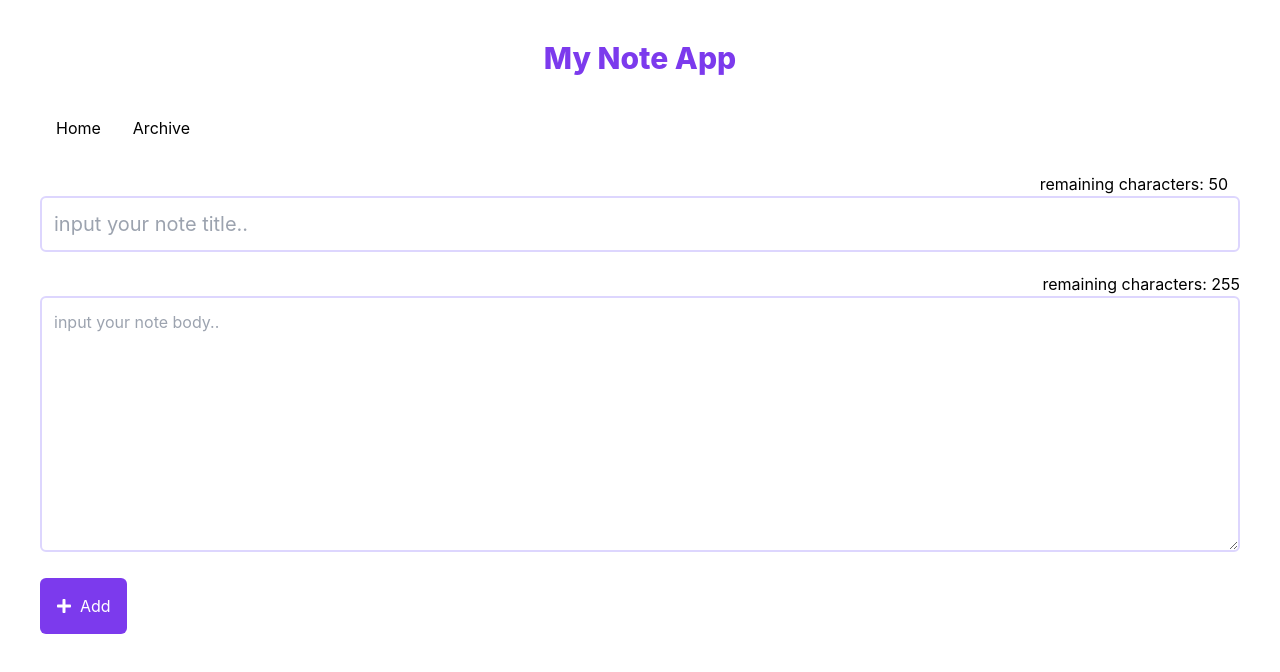
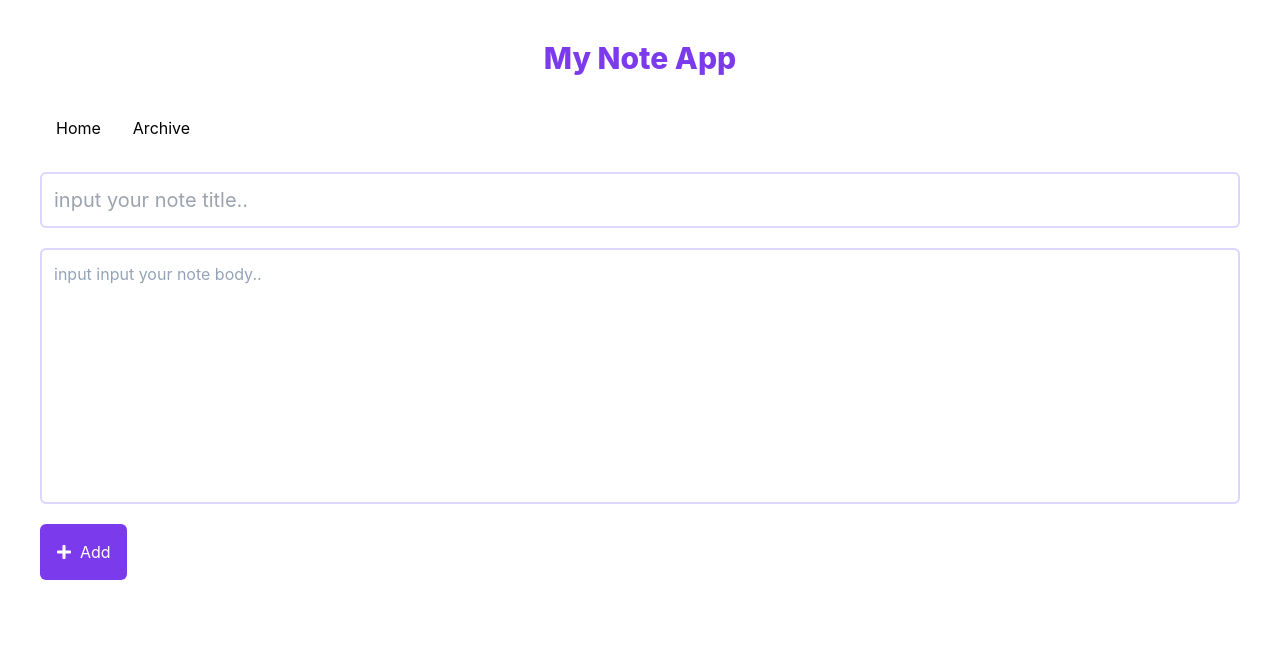
Before and after one commit to alfyandoo/mynote-fundamental-app, a React (Create React App) app: page /new in a window 1280 px wide. Shown: the top 672 px of the page. Built offline with nearby package versions, Linux system fonts and the light colour scheme.

Commit message:
fixing contentEditable

```diff
--- a/package.json
+++ b/package.json
@@ -7,6 +7,7 @@
     "@testing-library/react": "^13.4.0",
     "@testing-library/user-event": "^13.5.0",
     "auto-bind": "^5.0.1",
+    "html-react-parser": "^3.0.4",
     "prop-types": "^15.8.1",
     "react": "^18.2.0",
     "react-dom": "^18.2.0",
--- a/src/components/CardNote.jsx
+++ b/src/components/CardNote.jsx
@@ -3,6 +3,7 @@ import { showFormattedDate } from "../utils/index";
 import { DeleteNote } from "./DeleteNote";
 import { useNavigate } from "react-router-dom";
 import { FaFolderOpen, FaFolder } from "react-icons/fa";
+import parser from "html-react-parser";
 import PropType from "prop-types";
 
 export const CardNote = ({
@@ -38,7 +39,7 @@ export const CardNote = ({
           <p className="flex my-2 self-end text-yellow-700">
             {showFormattedDate(createdAt)}
           </p>
-          <p className="text-justify">{body}</p>
+          <p className="text-justify">{parser(body)}</p>
           <button
             className={`border-none text-white text-base rounded-md mt-5 px-5 py-2 ${
               statusName === "note"
--- a/src/components/DetailNote.jsx
+++ b/src/components/DetailNote.jsx
@@ -1,5 +1,6 @@
 import React from "react";
 import { showFormattedDate } from "../utils/index";
+import parser from "html-react-parser";
 import PropType from "prop-types";
 
 export const DetailNote = ({ note }) => {
@@ -11,7 +12,7 @@ export const DetailNote = ({ note }) => {
         <h2 className="my-5 text-center font-bold text-3xl">{title}</h2>
         <p className="text-yellow-700">{showFormattedDate(createdAt)}</p>
       </div>
-      <p>{body}</p>
+      <p>{parser(body)}</p>
     </div>
   );
 };
--- a/src/components/NotFound.jsx
+++ b/src/components/NoteNotFound.jsx
@@ -1,7 +1,7 @@
 import React from "react";
 import PropType from "prop-types";
 
-export const NotFound = ({ className }) => {
+export const NoteNotFound = ({ className }) => {
   return (
     <div className={className}>
       <div className="flex flex-col items-center">
@@ -12,6 +12,6 @@ export const NotFound = ({ className }) => {
   );
 };
 
-NotFound.PropType = {
+NoteNotFound.PropType = {
   className: PropType.string,
 };
--- a/src/pages/Append.jsx
+++ b/src/pages/Append.jsx
@@ -7,8 +7,6 @@ import { FaPlus } from "react-icons/fa";
 export const Append = () => {
   const [title, setTitle] = useState("");
   const [body, setBody] = useState("");
-  const [maxLengthTitle, setMaxLengthTitle] = useState(50);
-  const [maxLengthBody, setMaxLengthBody] = useState(255);
 
   const navigate = useNavigate();
 
@@ -25,43 +23,28 @@ export const Append = () => {
           navigate("/");
           setTitle("");
           setBody("");
-          setMaxLengthTitle(50);
-          setMaxLengthBody(255);
         }}
       >
         <div className="my-5">
-          <p className="flex mr-3 justify-end">
-            remaining characters: {maxLengthTitle}
-          </p>
           <input
             className="w-full text-xl p-3 rounded-md border-2 border-violet-200"
             type="text"
             name="title"
             placeholder="input your note title.."
             value={title}
-            onChange={(event) => {
-              setMaxLengthTitle(50 - event.target.value.slice(0, 50).length);
-              setTitle(event.target.value.slice(0, 50));
-            }}
+            onChange={(event) => setTitle(event.target.value)}
             required
           />
         </div>
 
         <div>
-          <p className="flex justify-end">
-            remaining characters: {maxLengthBody}
-          </p>
-          <textarea
+          <div
             className="w-full h-64 p-3 rounded-md border-2 border-violet-200"
-            typeof="text"
-            name="body"
-            placeholder="input your note body.."
-            value={body}
-            onChange={(event) => {
-              setMaxLengthBody(255 - event.target.value.slice(0, 255).length);
-              setBody(event.target.value.slice(0, 255));
+            placeholder="input input your note body.."
+            contentEditable
+            onInput={(event) => {
+              setBody(event.target.innerText);
             }}
-            required
           />
         </div>
 
--- a/src/pages/Archive.jsx
+++ b/src/pages/Archive.jsx
@@ -8,7 +8,7 @@ import {
   unarchiveNote,
 } from "../utils/local-data";
 import { useSearchParams } from "react-router-dom";
-import { NotFound } from "../components/NotFound";
+import { NoteNotFound } from "../components/NoteNotFound";
 import { AppendNote } from "../components/AppendNote";
 
 export const Archive = () => {
@@ -45,7 +45,7 @@ export const Archive = () => {
       />
       <div className="grid sm:grid-cols-2 md:grid-cols-4 gap-5 lg:grid-cols-4 relative">
         {data.length === 0 ? (
-          <NotFound className="absolute top-20 left-1/2 transform -translate-x-1/2 -translate-y-1/2" />
+          <NoteNotFound className="absolute top-20 left-1/2 transform -translate-x-1/2 -translate-y-1/2" />
         ) : (
           !!data &&
           data.map((item, index) => (
--- a/src/pages/BaseNote.jsx
+++ b/src/pages/BaseNote.jsx
@@ -4,7 +4,7 @@ import { CardNote } from "../components/CardNote";
 import { SearchNote } from "../components/SearchNotes";
 import { Navbar } from "../components/Navbar";
 import { useSearchParams } from "react-router-dom";
-import { NotFound } from "../components/NotFound";
+import { NoteNotFound } from "../components/NoteNotFound";
 import { AppendNote } from "../components/AppendNote";
 
 export const BaseNote = () => {
@@ -40,7 +40,7 @@ export const BaseNote = () => {
       />
       <div className="grid sm:grid-cols-2 md:grid-cols-4 gap-5 lg:grid-cols-4 relative">
         {data.length === 0 ? (
-          <NotFound className="absolute top-20 left-1/2 transform -translate-x-1/2 -translate-y-1/2" />
+          <NoteNotFound className="absolute top-20 left-1/2 transform -translate-x-1/2 -translate-y-1/2" />
         ) : (
           !!data &&
           data.map((item, index) => (
--- a/src/pages/Detail.jsx
+++ b/src/pages/Detail.jsx
@@ -2,7 +2,7 @@ import React from "react";
 import { useParams } from "react-router-dom";
 import { Navbar } from "../components/Navbar";
 import { getNoteById } from "../utils/local-data";
-import { NotFound } from "../components/NotFound";
+import { NoteNotFound } from "../components/NoteNotFound";
 import { DetailNote } from "../components/DetailNote";
 
 export const Detail = () => {
@@ -13,7 +13,7 @@ export const Detail = () => {
     <div className="m-10 relative">
       <Navbar />
       {!data ? (
-        <NotFound className="absolute top-72 left-1/2 transform -translate-x-1/2 -translate-y-1/2" />
+        <NoteNotFound className="absolute top-72 left-1/2 transform -translate-x-1/2 -translate-y-1/2" />
       ) : (
         !!data && <DetailNote note={data} />
       )}
--- a/src/styles/index.css
+++ b/src/styles/index.css
@@ -4,14 +4,21 @@
 
 body {
   margin: 0;
-  font-family: -apple-system, BlinkMacSystemFont, 'Segoe UI', 'Roboto', 'Oxygen',
-    'Ubuntu', 'Cantarell', 'Fira Sans', 'Droid Sans', 'Helvetica Neue',
+  font-family: -apple-system, BlinkMacSystemFont, "Segoe UI", "Roboto", "Oxygen",
+    "Ubuntu", "Cantarell", "Fira Sans", "Droid Sans", "Helvetica Neue",
     sans-serif;
   -webkit-font-smoothing: antialiased;
   -moz-osx-font-smoothing: grayscale;
 }
 
 code {
-  font-family: source-code-pro, Menlo, Monaco, Consolas, 'Courier New',
+  font-family: source-code-pro, Menlo, Monaco, Consolas, "Courier New",
     monospace;
 }
+
+@layer {
+  [contenteditable][placeholder]:empty:before {
+    content: attr(placeholder);
+    @apply absolute text-slate-400;
+  }
+}
```
Also changed, not shown: 1 other file (tests, documents, lock files or other folders).
